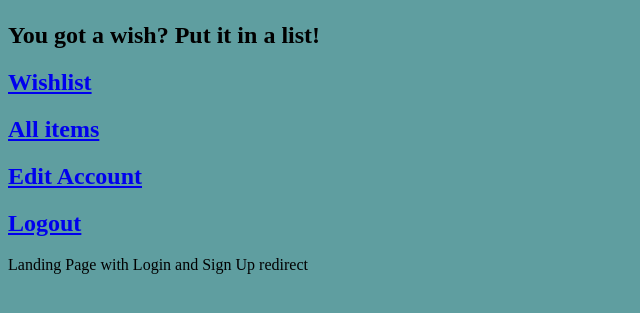
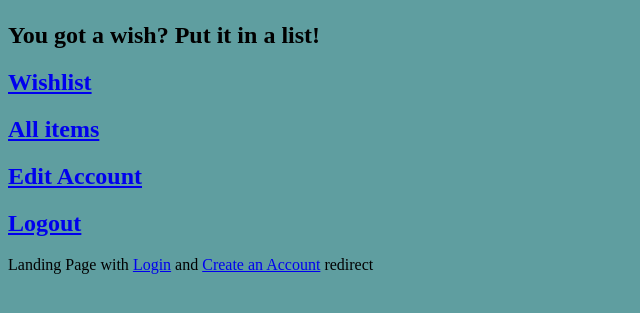
Before and after one commit to jenlopez1411/cst438project02, a Django app: page / in a window 1280 px wide. Shown: the part 58-371 px from the top of the page, without its empty margins (0-640 px from the left). Run offline with Django 3.2, Linux system fonts and the light colour scheme.

Commit message:
added signup connection

```diff
--- a/wishlist/templates/wishlist/create_account.html
+++ b/wishlist/templates/wishlist/create_account.html
@@ -5,6 +5,6 @@
     Create an Account
 {% endblock  %}
 
-{% block main_body %}
+{% block body %}
    Create an Account with Model Form
-    {% endblock %}
+{% endblock %}
--- a/wishlist/templates/wishlist/index.html
+++ b/wishlist/templates/wishlist/index.html
@@ -4,5 +4,5 @@
 {%block title %}Landing {% endblock  %}
 
 {% block body %}
-    Landing Page with Login and Sign Up redirect
+    Landing Page with <a href="/login">Login</a> and <a href="/create-account">Create an Account</a> redirect
     {% endblock %}
```
